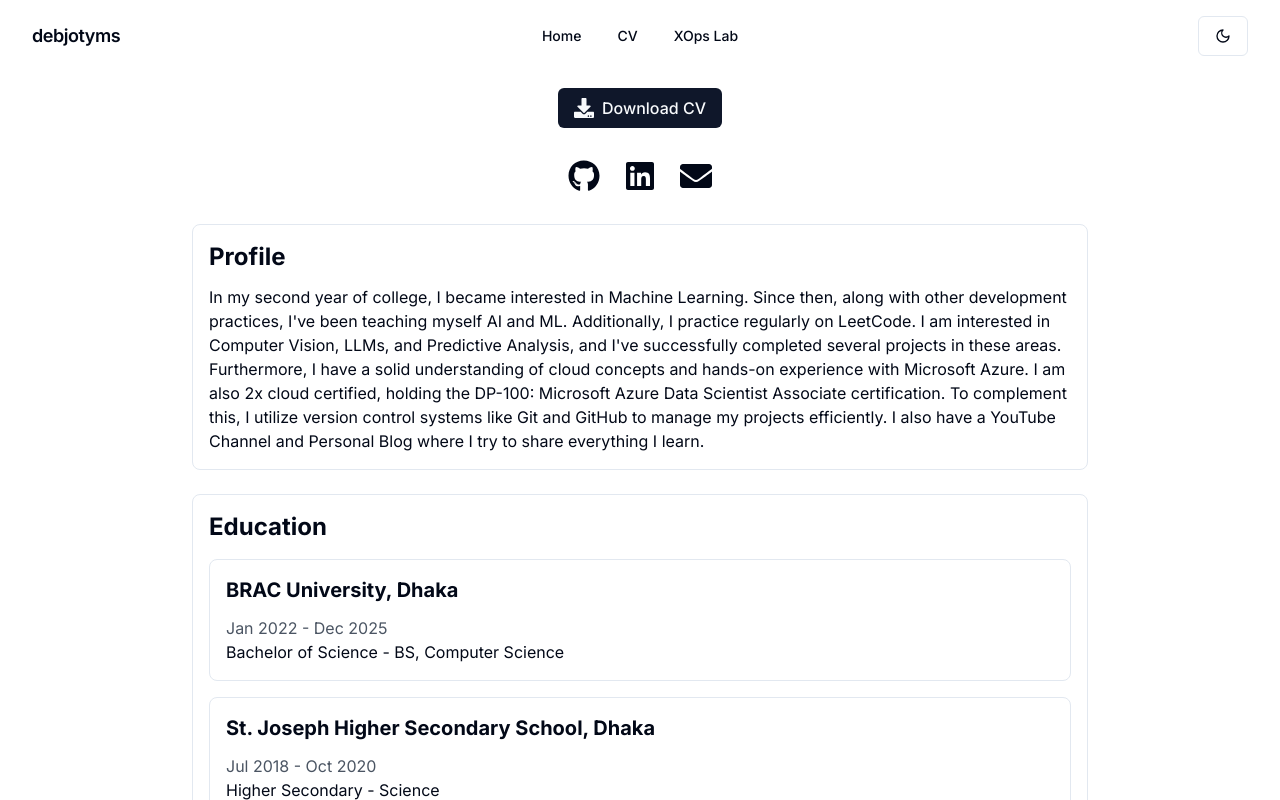
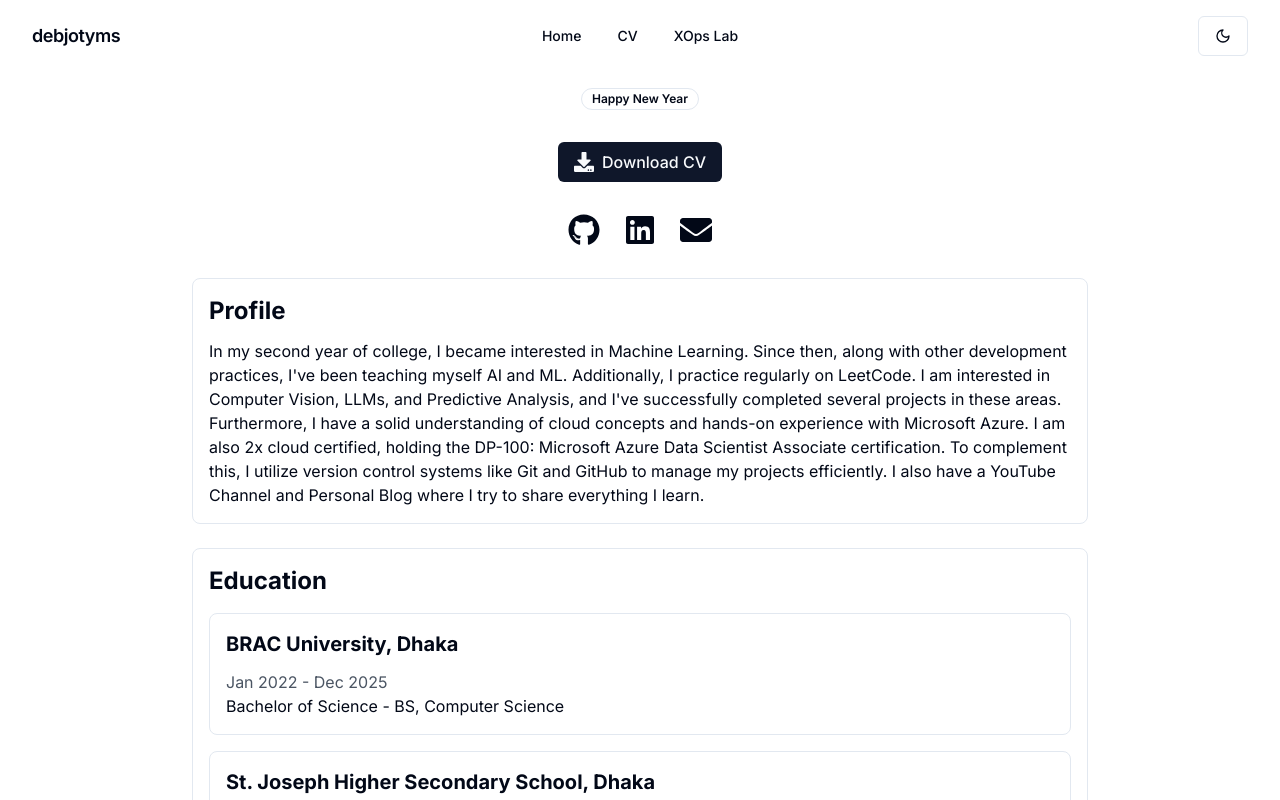
Before and after one commit to debjotyms/debjotyms.github.io, a Next.js app: page /cv in a window 1280 px wide. Shown: the top 800 px of the page. Built offline with nearby package versions, Linux system fonts and the light colour scheme.

Commit message:
feat: Add "Happy New Year" badge to CV page and improve link formatting

```diff
--- a/src/app/cv/page.tsx
+++ b/src/app/cv/page.tsx
@@ -11,11 +11,15 @@ import skillsData from "@/data/skills.json";
 import certificationsData from "@/data/certifications.json";
 import volunteeringData from "@/data/volunteering.json";
 import achievementsData from "@/data/achievements.json";
+import {Badge} from "@/components/ui/badge";
 
 const CVPage = () => {
   return (
     <div className="min-h-screen mx-auto max-w-screen-lg px-4 sm:px-6 md:px-16 py-4 space-y-8">
       {/* Download Button */}
+      <div className="flex justify-center">
+        <Badge variant="outline" className="">Happy New Year</Badge>
+      </div>
       <div className="flex justify-center">
         <a href="/cv.pdf" download>
           <Button className="flex items-center px-4 py-2 text-sm md:text-base">
@@ -83,9 +87,8 @@ const CVPage = () => {
                   href={project.link}
                   target="_blank"
                   rel="noopener noreferrer"
-                  className="text-gray-600 hover:text-gray-900"
-                >
-                  {project.link.includes('youtube') ? (
+                  className="text-gray-600 hover:text-gray-900">
+                  {project.link.includes("youtube") ? (
                     <FaYoutube className="w-6 h-6 text-red-600 hover:text-red-700" />
                   ) : (
                     <FaGithub className="w-6 h-6" />
@@ -128,8 +131,7 @@ const CVPage = () => {
                   href={cert.url}
                   className="text-sm sm:text-base text-blue-500"
                   target="_blank"
-                  rel="noopener noreferrer"
-                >
+                  rel="noopener noreferrer">
                   Click here
                 </a>
               </p>
@@ -151,8 +153,7 @@ const CVPage = () => {
                   href={volunteer.linkUrl}
                   target="_blank"
                   rel="noopener noreferrer"
-                  className="text-sm sm:text-base text-blue-500"
-                >
+                  className="text-sm sm:text-base text-blue-500">
                   Click here
                 </a>
               </p>
```
